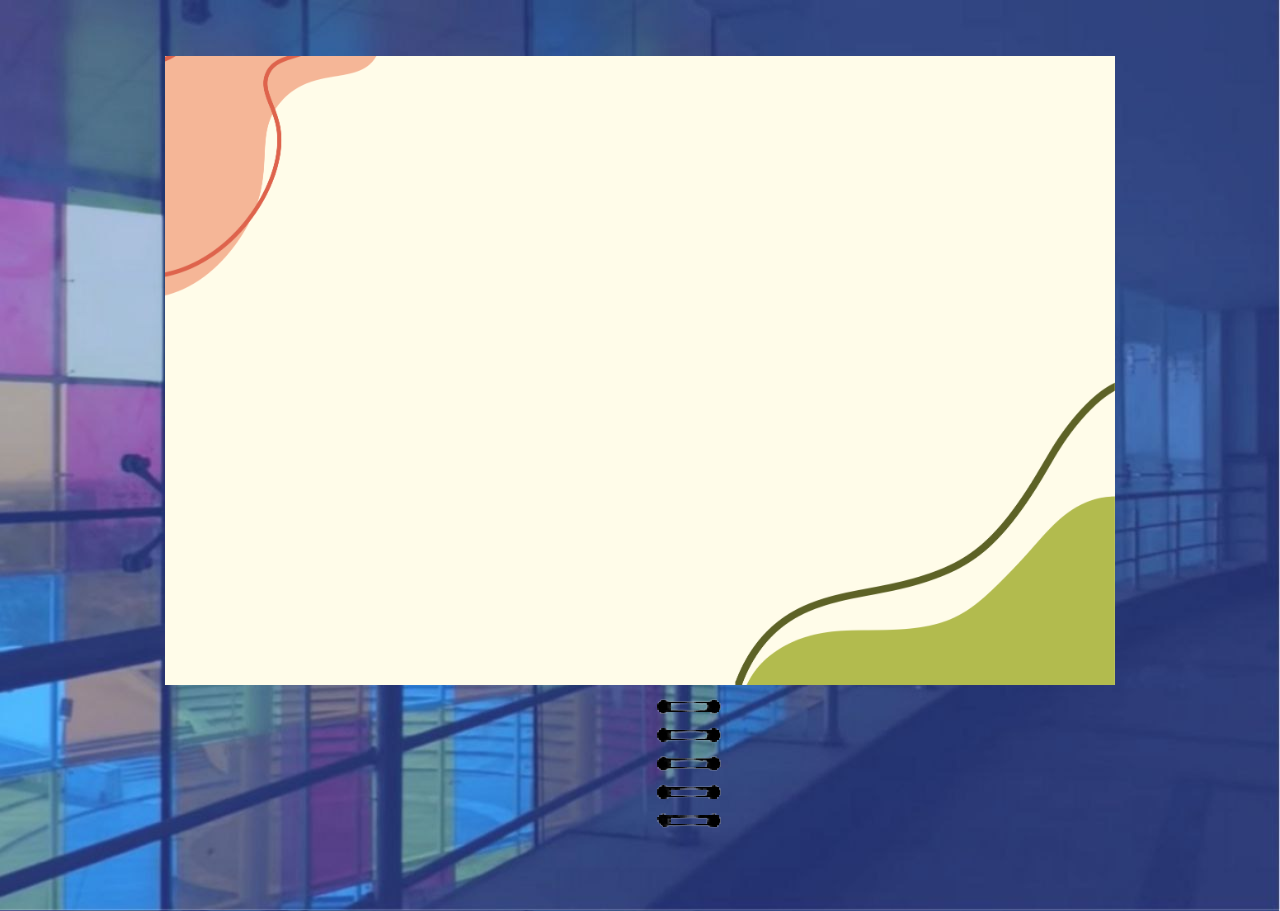
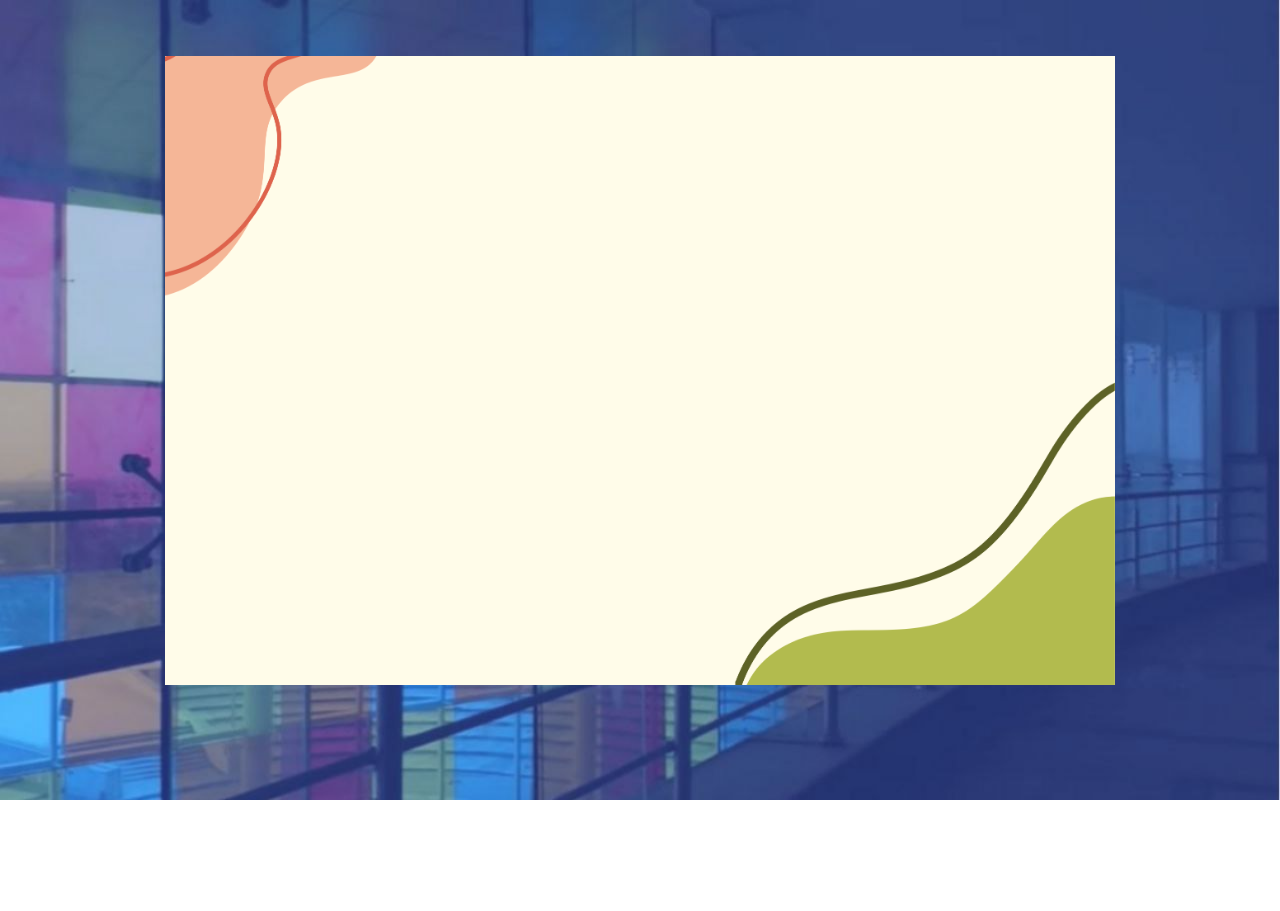
Before and after one commit to Ghost4681/yearbook_frontend, a plain HTML site: page export kit new/_HTML5_desktop___13/pages.html in a window 1280 px wide. After the commit the page ends 800 px from the top, so only its background shows below. Drawn offline with nearby package versions, Linux system fonts and the light colour scheme.

Commit message:
Update pages.html

```diff
--- a/export kit new/_HTML5_desktop___13/pages.html
+++ b/export kit new/_HTML5_desktop___13/pages.html
@@ -30,7 +30,7 @@
                     <a href="/desktop_2.html"><div class="overlay"><img src="skins/2.png" alt="" class="img-fluid"></div></a>
                 </div>
                 <div class="col-5">
-                    <img src="skins/spiral.png" class="spiral">
+
                     <a href="/desktop_3.html"><div class="overlay"><img src="skins/3.png" alt="" class="img-fluid"></div></a>
                 </div>
                 <div class="col-1"></div>
```
